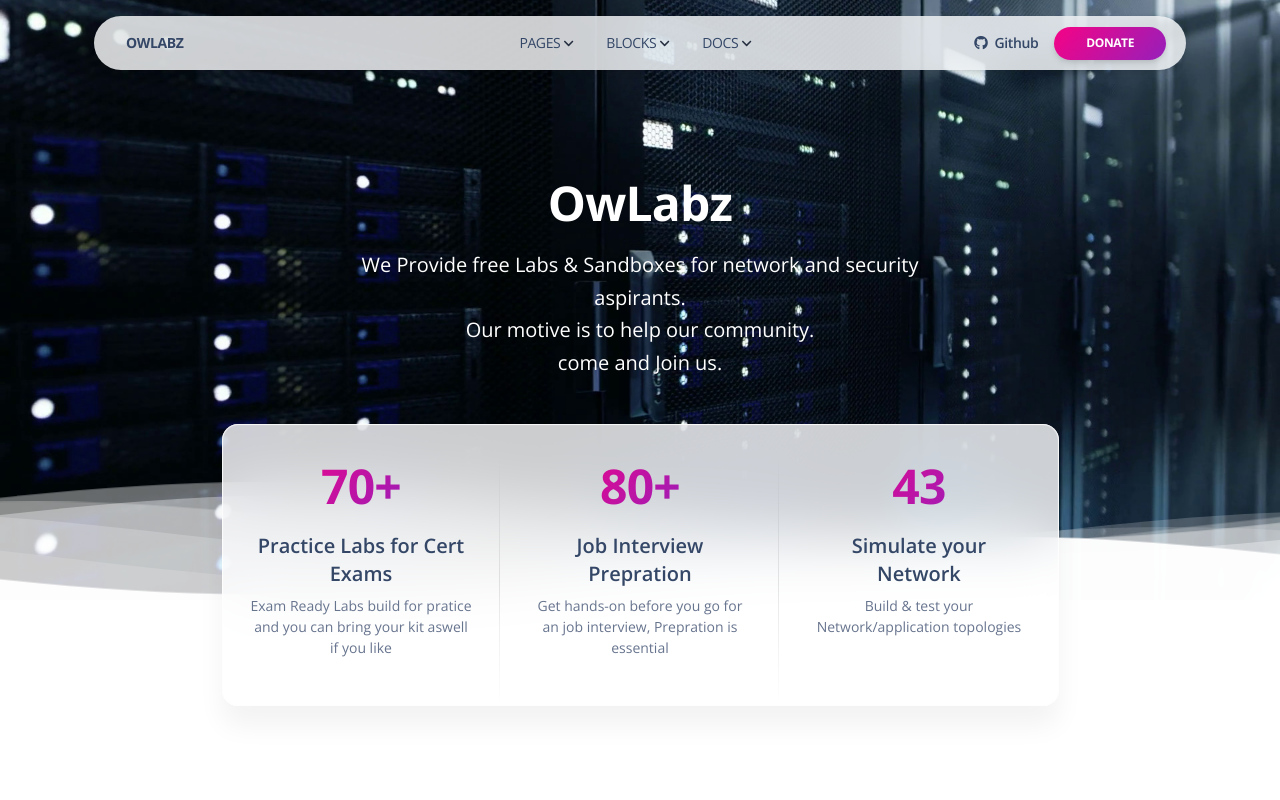
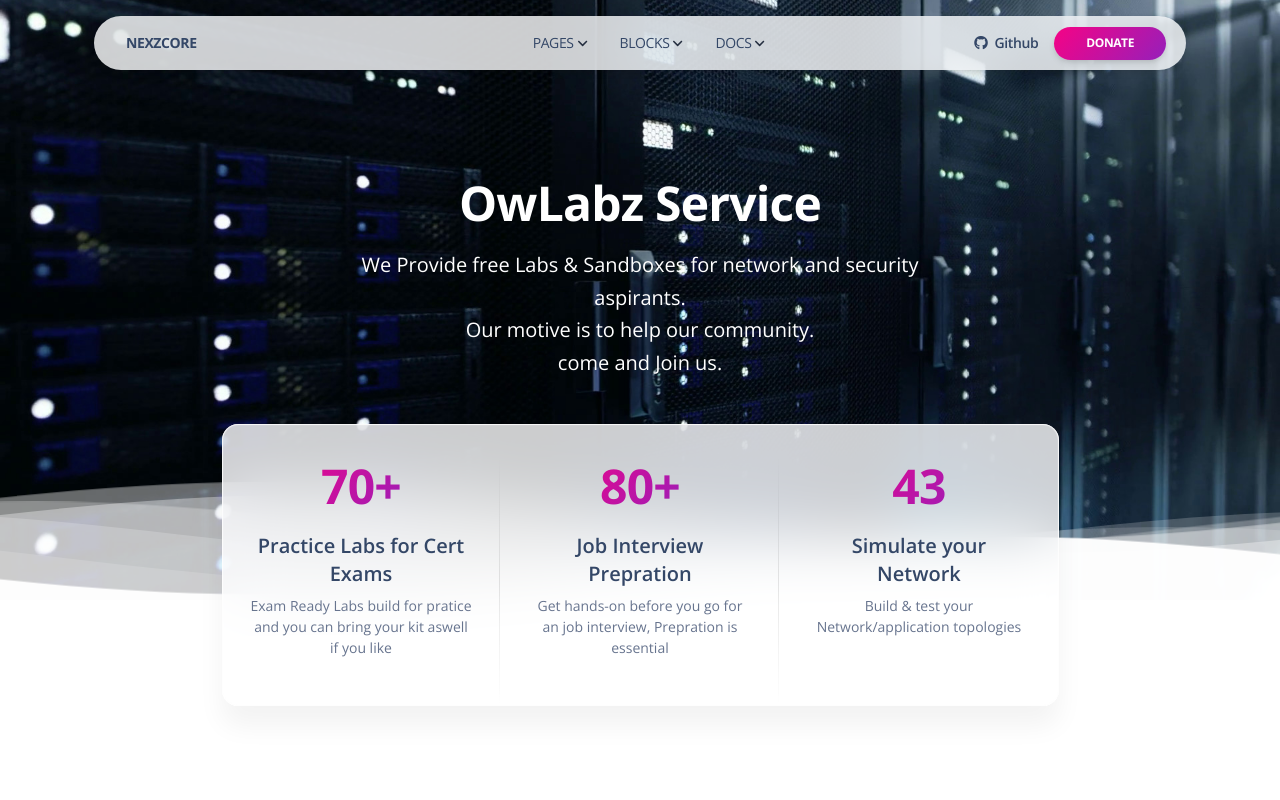
Before and after one commit to owlabz/owlab-z, a website: page index.html in a window 1280 px wide. Shown: the top 800 px of the page. Drawn offline with nearby package versions, Linux system fonts and the light colour scheme; some packages are replaced by stand-ins of ours.

Commit message:
second commit

```diff
--- a/index.html
+++ b/index.html
@@ -29,7 +29,7 @@
         <nav class="navbar navbar-expand-lg  blur blur-rounded top-0 z-index-fixed shadow position-absolute my-3 py-2 start-0 end-0 mx-4">
           <div class="container-fluid px-0">
             <a class="navbar-brand font-weight-bolder ms-sm-3" href="https://demos.creative-tim.com/soft-ui-design-system/index.html" rel="tooltip" title="Designed and Coded by Creative Tim" data-placement="bottom" target="_blank">
-              OWLABZ
+              NEXZCORE
             </a>
             <button class="navbar-toggler shadow-none ms-2" type="button" data-bs-toggle="collapse" data-bs-target="#navigation" aria-controls="navigation" aria-expanded="false" aria-label="Toggle navigation">
               <span class="navbar-toggler-icon mt-2">
@@ -706,7 +706,7 @@
       <div class="container">
         <div class="row">
           <div class="col-lg-7 text-center mx-auto">
-            <h1 class="text-white pt-3 mt-n5">OwLabz</h1>
+            <h1 class="text-white pt-3 mt-n5">OwLabz Service</h1>
             <p class="lead text-white mt-3">We Provide free Labs & Sandboxes for  network and security aspirants. <br /> Our motive is to help our community.<br />  come and Join us. </p>
           </div>
         </div>
```
